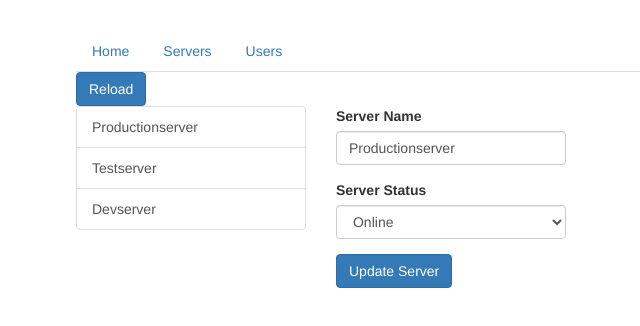
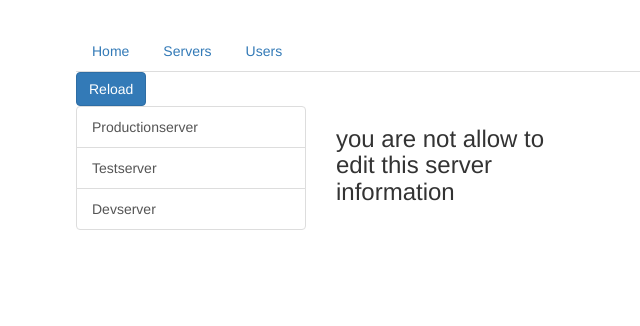
Before and after one commit to theglitcher97/angular_the_complete_guide_course, an Angular app: page /servers/1/edit in a window 1280 px wide. Shown: the top 326 px of the page, without its empty margins (189-829 px from the left). Built offline with nearby package versions, Linux system fonts and the light colour scheme.

Commit message:
preserving queryParams when navigating to another path

```diff
--- a/src/app/servers/edit-server/edit-server.component.html
+++ b/src/app/servers/edit-server/edit-server.component.html
@@ -1,21 +1,24 @@
+<h3 *ngIf="!allowEdit"> you are not allow to edit this server information</h3>
+<div *ngIf="allowEdit">
   <div class="form-group">
     <label for="name">Server Name</label>
     <input
-    type="text"
+      [(ngModel)]="serverName"
+      class="form-control"
       id="name"
-    class="form-control"
-    [(ngModel)]="serverName">
+      type="text">
   </div>
   <div class="form-group">
     <label for="status">Server Status</label>
     <select
-    id="status"
+      [(ngModel)]="serverStatus"
       class="form-control"
-    [(ngModel)]="serverStatus">
+      id="status">
       <option value="online">Online</option>
       <option value="offline">Offline</option>
     </select>
   </div>
   <button
-  class="btn btn-primary"
-  (click)="onUpdateServer()">Update Server</button>
+    (click)="onUpdateServer()" class="btn btn-primary">Update Server
+  </button>
+</div>
--- a/src/app/servers/edit-server/edit-server.component.ts
+++ b/src/app/servers/edit-server/edit-server.component.ts
@@ -1,6 +1,7 @@
 import { Component, OnInit } from '@angular/core';
 
 import { ServersService } from '../servers.service';
+import { ActivatedRoute, Params } from '@angular/router';
 
 @Component({
   selector: 'app-edit-server',
@@ -11,15 +12,27 @@ export class EditServerComponent implements OnInit {
   server: { id: number; name: string; status: string } | undefined;
   serverName = '';
   serverStatus = '';
+  public allowEdit: boolean;
 
-  constructor(private serversService: ServersService) {}
+  constructor(
+    private serversService: ServersService,
+    private activatedRoute: ActivatedRoute
+  ) {
+    this.allowEdit = false;
+  }
 
   ngOnInit() {
-    this.server = this.serversService.getServer(1);
-    if (this.server) {
-      this.serverName = this.server.name;
-      this.serverStatus = this.server.status;
-    }
+    this.activatedRoute.params.subscribe((params: Params) => {
+      this.server = this.serversService.getServer(+params['id']);
+      if (this.server) {
+        this.serverName = this.server.name;
+        this.serverStatus = this.server.status;
+      }
+    });
+
+    this.activatedRoute.queryParams.subscribe((queryParams: Params) => {
+      this.allowEdit = queryParams['allowEdit'] === 'true';
+    });
   }
 
   onUpdateServer() {
--- a/src/app/servers/server/server.component.html
+++ b/src/app/servers/server/server.component.html
@@ -1,4 +1,5 @@
 <div *ngIf="server">
   <h5>{{ server.name }}</h5>
   <p>Server status is {{ server.status }}</p>
+  <button (click)="onNavigate()" class="btn btn-primary">Edit Server</button>
 </div>
--- a/src/app/servers/server/server.component.ts
+++ b/src/app/servers/server/server.component.ts
@@ -1,7 +1,7 @@
 import { Component, OnInit } from '@angular/core';
 
 import { ServersService } from '../servers.service';
-import { ActivatedRoute, Params } from '@angular/router';
+import { ActivatedRoute, Params, Router } from '@angular/router';
 
 @Component({
   selector: 'app-server',
@@ -13,7 +13,8 @@ export class ServerComponent implements OnInit {
 
   constructor(
     private serversService: ServersService,
-    private activatedRoute: ActivatedRoute
+    private activatedRoute: ActivatedRoute,
+    private router: Router
   ) {}
 
   ngOnInit() {
@@ -21,4 +22,12 @@ export class ServerComponent implements OnInit {
       this.server = this.serversService.getServer(+params['id']);
     });
   }
+
+  onNavigate() {
+    this.router.navigate(['edit'], {
+      relativeTo: this.activatedRoute,
+      queryParamsHandling: 'preserve', // this preserve the queryParams on navigating
+      // queryParamsHandling: 'merge', // this merge old and new query params and pass them to the loaded route
+    });
+  }
 }
--- a/src/app/servers/servers.component.html
+++ b/src/app/servers/servers.component.html
@@ -1,16 +1,12 @@
 <div class="row">
   <div class="col-xs-12">
-    <!-- a leading slash means this is an absolute path -->
-    <!--<a routerLink="/servers">absolute path</a>-->
-    <!-- no leading slash means relative path (relative to the current path) -->
-    <!--<a routerLink="servers">relative path</a>-->
     <button (click)="onReloadPage()" class="btn btn-primary">Reload</button>
   </div>
   <div class="col-xs-12 col-sm-4">
     <div class="list-group">
       <a
         *ngFor="let server of servers"
-        [queryParams]="{'allowEdit': 1}"
+        [queryParams]="{'allowEdit': server.id === 3}"
         [routerLink]="[server.id]"
         class="list-group-item"
         fragment="loading">
```
Lines whose indentation alone changed are shown as unchanged.
